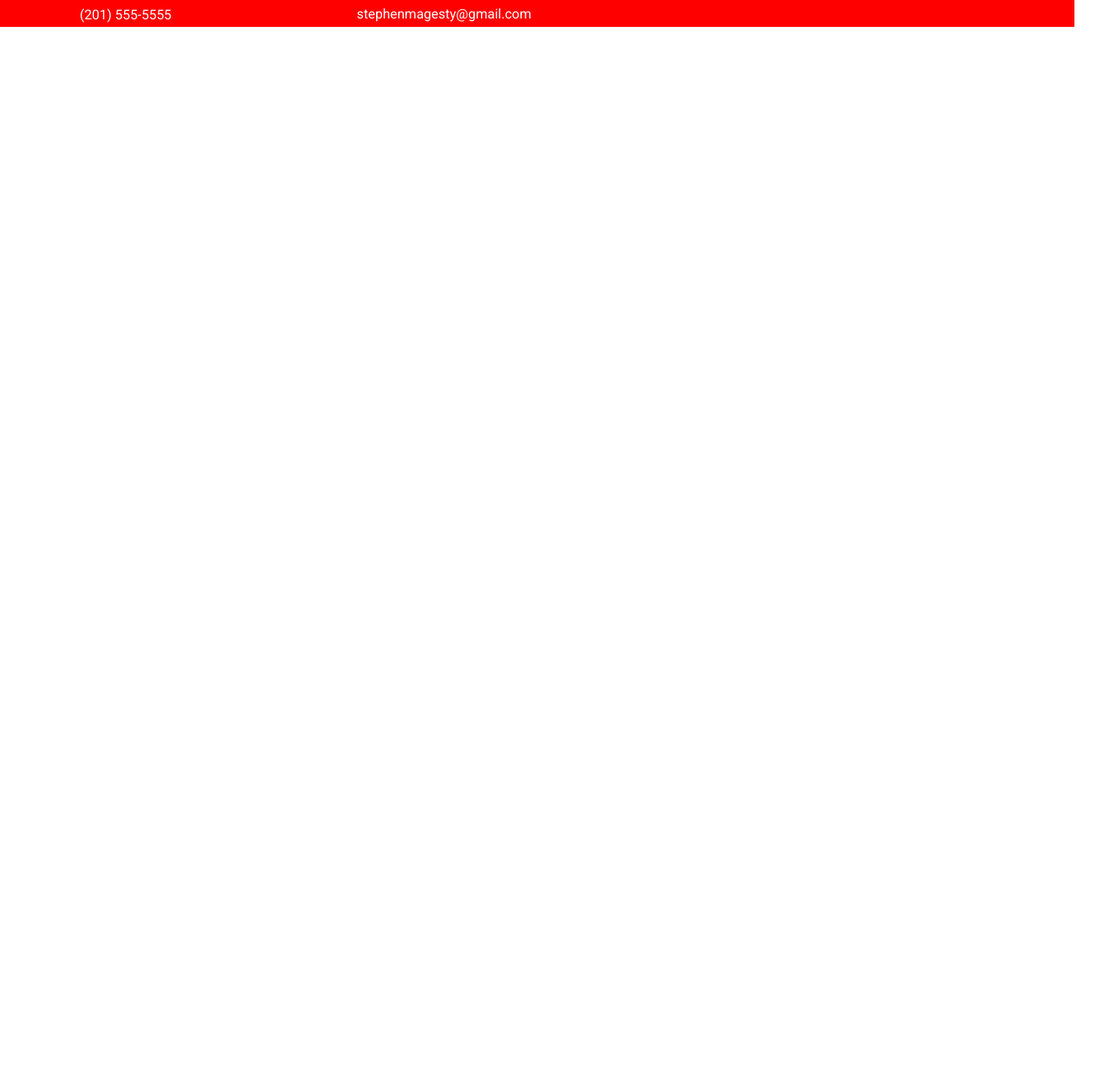
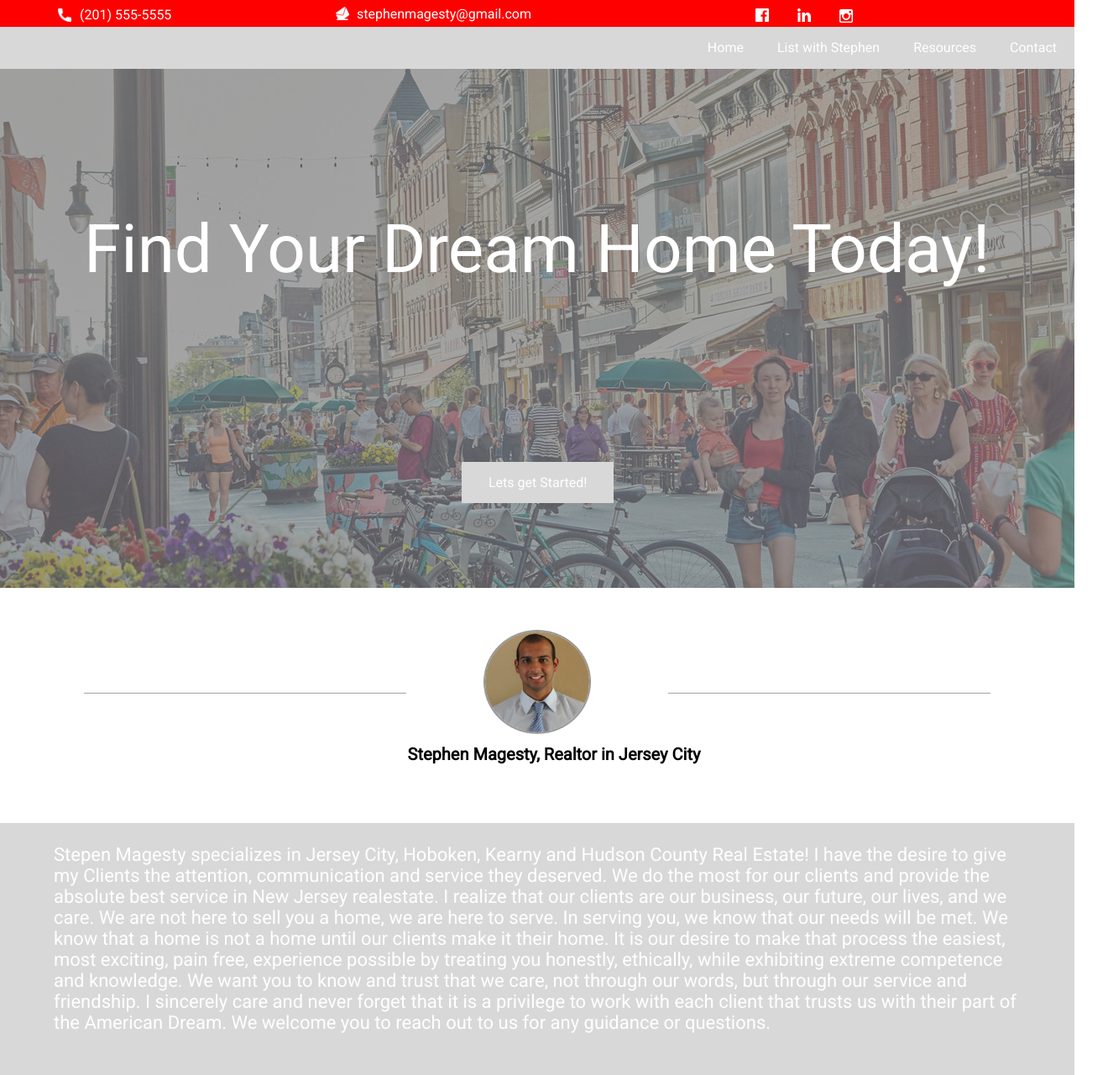
Before and after one commit to cmagesty/smr-website, a plain HTML site: page index.html in a window 1280 px wide. Shown: the whole page at 84% size, 1320 px wide, since content can reach past the window. Before the commit the page ends 800 px from the top, so only its background shows below. Drawn offline with Linux system fonts and the light colour scheme.

Commit message:
Added Header and most of Main section

```diff
--- a/index.html
+++ b/index.html
@@ -6,11 +6,50 @@
   <link href="https://fonts.googleapis.com/css?family=Roboto" rel="stylesheet">
 </head>
 <body>
+  <div>
+    <div class = "filter">
+      <div class = "header-img">
+      </div>
+    </div>
+      <div class = "tagline">Find Your Dream Home Today!
+      </div>
+    <a href="#" class="button">Lets get Started!</a>
+  </div>
   <div class = "header">
-    <img class = "emailImg" src="emailbutton.png" />
-    <img class = "phoneImg" src="phone.png" />
+    <img class = "emailImg" src="images/emailbutton.png" />
+    <img class = "phoneImg" src="images/phone.png" />
+    <a href="https://linkedin.com"><img class = "linkedinimg" src = "images/linkedin.png"  /></a>
+    <a href="https://facebook.com"><img class = "fbimg" src = "images/facebook.png" /></a>
+    <a href="https://instagram.com"><img class = "instagramimg" src = "images/instagram copy.png" /></a>
     <div class = "number">(201) 555-5555</div>
     <div class = "email">stephenmagesty@gmail.com</div>
   </div>
+  <div class = "navbar">
+    <ul>
+      <li class = "home-nav"><a href="#">Contact</a></li>
+      <li><a href="#">Resources</a></li>
+      <li><a href="#">List with Stephen</a></li>
+      <li><a href="#">Home</a></li>
+    </ul>
+  </div>
+  <div>
+    <img class = "picture" src="images/stephenmagesty.png" />
+    <img class = "line1" src = "images/line.png" />
+    <img class = "line2" src = "images/line.png" />
+    <h1> Stephen Magesty, Realtor in Jersey City </h1>
+    <div class = "main-section">
+      <p class = "description">Stepen Magesty specializes  in Jersey City, Hoboken, Kearny and Hudson County Real
+         Estate! I have  the desire to give my Clients the attention, communication and service they deserved.
+         We do the most for our clients and provide the absolute best service in  New Jersey realestate.
+         I realize that our clients are our business, our future, our lives, and we care. We are not here to sell you a
+         home, we are here to serve. In serving you, we know that our needs will be met. We know that a home is not a
+         home until our clients make it their home. It is our desire to make that
+         process the easiest, most exciting, pain free, experience possible by treating you honestly, ethically, while
+         exhibiting extreme competence and knowledge. We want you to know and trust that we care, not through our words,
+         but through our service and friendship. I  sincerely care and never forget that it is a privilege to work with
+         each client that trusts us with their part of the American Dream.  We welcome you to reach out to us for any
+         guidance or questions. </p>
+    </div>
+  </div>
 </body>
 </html>
--- a/stylesheet.css
+++ b/stylesheet.css
@@ -2,15 +2,18 @@
   font-family: 'Roboto', sans-serif;
 }
 body {
-  background-color: #FFF;
+  /*background-color: #FFF;*/
+  background-color: white;
   margin: 0;
   padding: 0;
 }
 .header {
-  background-color: red;
+  background-color: #FF0000;
   height: 0px;
   width: 100%;
+  top: 0px;
   padding-top: 32px;
+  position: fixed;
 }
 .number {
   color: white;
@@ -26,7 +29,6 @@ body {
   top: 7px;
   left: 425px;
 }
-
 .emailImg{
   position: absolute;
   top: 8px;
@@ -41,3 +43,138 @@ body {
   height: 16px;
   width: 16px;
 }
+.fbimg{
+  position: absolute;
+  top: 10px;
+  left: 900px;
+  height: 16px;
+  width: 16px;
+}
+.linkedinimg{
+  position: absolute;
+  top: 10px;
+  left: 950px;
+  height: 16px;
+  width: 16px;
+}
+.instagramimg{
+  position: absolute;
+  top: 11px;
+  left: 1000px;
+  height: 16px;
+  width: 16px;
+}
+.navbar{
+  background-color: #D8D8D8;
+  width: 100%;
+  height: 50px;
+  top: 32px;
+  position: fixed;
+}
+ul {
+  list-style-type: none;
+  margin-top: 0px;
+  padding: 0;
+  /*overflow: hidden;*/
+  border: 1px solid #D8D8D8;
+  background-color: #D8D8D8;
+}
+li {
+  float: right;
+  margin-top: 0px;
+}
+li a {
+  display: block;
+  color: white;
+  text-align: center;
+  padding: 14px 20px;
+  text-decoration: none;
+}
+li a:hover:not(.active) {
+  background-color: black;
+}
+li a.active {
+  color: black;
+  background-color: #4CAF50;
+}
+.header-img {
+  background-image: url("images/jerseycityapartments.jpg");
+  background-attachment: fixed;
+  width: 100%;
+  height: 700px;
+}
+.filter {
+  filter: saturate(20%);
+  filter: contrast(30%);
+}
+.tagline {
+  color: white;
+  font-size: 80px;
+  position: absolute;
+  display: block;
+  margin: auto;
+  top: 250px;
+  left: 100px;
+}
+.button {
+    background-color: #D8D8D8;
+    border: none;
+    color: white;
+    padding: 15px 32px;
+    text-align: center;
+    text-decoration: none;
+    display: inline-block;
+    font-size: 16px;
+    top: 550px;
+    left: 550px;
+    position: absolute;
+}
+.picture{
+  display: block;
+  margin: auto;
+  width: 10%;
+  margin-top: 50px;
+}
+p {
+  color: white;
+}
+.line1{
+  display: block;
+  width: 30%;
+  margin: auto;
+  margin-top: -50px;
+  margin-left: 100px;
+}
+.line2{
+  display: block;
+  width: 30%;
+  margin: auto;
+  margin-top: -2px;
+  margin-right: 100px;
+}
+h1{
+  color: black;
+  font-size: 20px;
+  display: block;
+  margin: auto;
+  width: 100%;
+  margin-top: 60px;
+  /*border: 5px solid black;*/
+  padding: 0px 20px;
+  text-align: center;
+}
+.main-section{
+  /*position: absolute;*/
+  background-color: #D8D8D8;
+  width: 100%;
+  height: 300px;
+  margin-top: 70px;
+}
+.description{
+  font-size: 22px;
+  padding-top: 25px;
+  padding-bottom: 25px;
+  display: block;
+  width: 90%;
+  margin: auto;
+}
```
Also changed, not shown: images/FindYourDreamHome.png (added), images/Line.png (added), images/jerseycityapartments.jpg (added), images/stephenmagesty.png (added).
